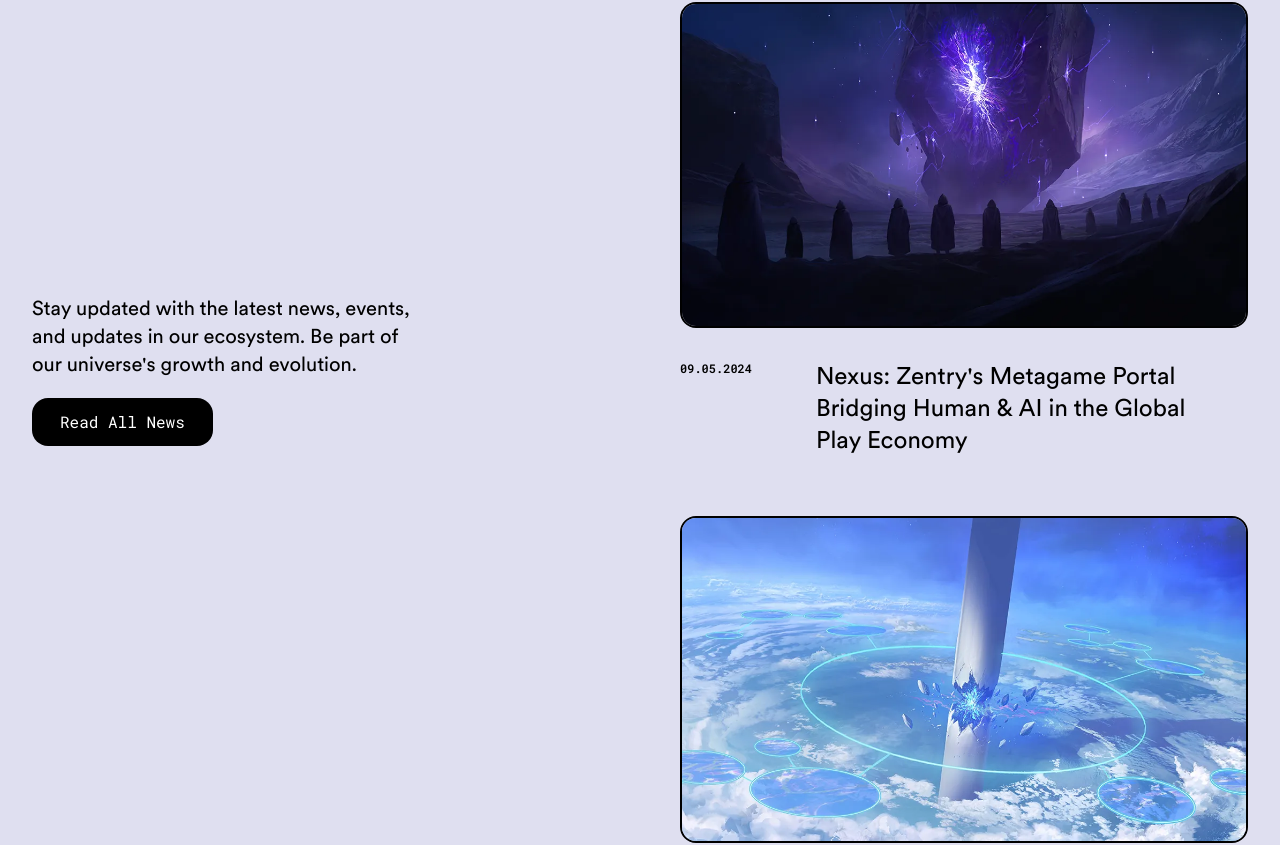
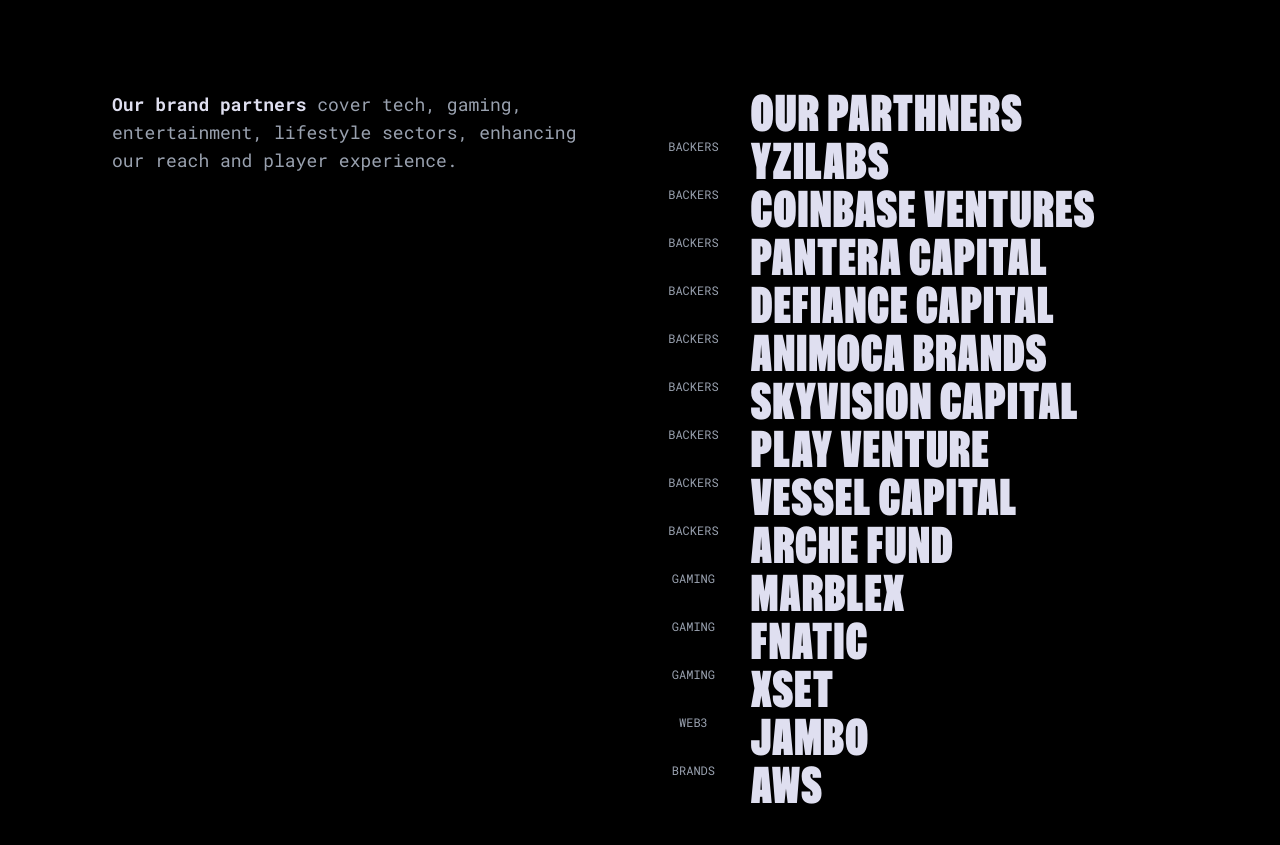
Before and after one commit to SpizhovyiMaxDev/zentry-awwwards, a React (Vite) app: page / in a window 1280 px wide. Shown: the part 5829-6674 px from the top of the page. Built offline with nearby package versions, Linux system fonts and the light colour scheme.

Commit message:
Partners - started developing

```diff
--- a/src/App.tsx
+++ b/src/App.tsx
@@ -2,6 +2,7 @@ import About from "./layouts/About";
 import Features from "./layouts/Features";
 import Hero from "./layouts/Hero";
 import Navbar from "./layouts/Navbar";
+import Partners from "./layouts/Partners";
 import Story from "./layouts/Story";
 import Updates from "./layouts/Updates";
 
@@ -13,6 +14,7 @@ function App() {
       <About />
       <Features />
       <Story />
+      <Partners />
       <Updates />
     </main>
   );
--- /dev/null
+++ b/src/data/partners.tsx
@@ -0,0 +1,164 @@
+import type { JSX } from "react";
+
+export type PartnerType = {
+  category: string;
+  name: string;
+  description?: JSX.Element;
+};
+
+export const PARTNERS_ITEMS: PartnerType[] = [
+  {
+    category: "Backers",
+    name: "YZiLabs",
+    description: (
+      <span>
+        <b className="text-blue-50">Our brand partners</b> cover tech, gaming,
+        entertainment, lifestyle sectors, enhancing our reach and player
+        experience.
+      </span>
+    ),
+  },
+  {
+    category: "Backers",
+    name: "Coinbase Ventures",
+    description: (
+      <span>
+        <b className="text-blue-50">Our brand partners</b> cover tech, gaming,
+        entertainment, lifestyle sectors, enhancing our reach and player
+        experience.
+      </span>
+    ),
+  },
+  {
+    category: "Backers",
+    name: "Pantera Capital",
+    description: (
+      <span>
+        <b className="text-blue-50">Our brand partners</b> cover tech, gaming,
+        entertainment, lifestyle sectors, enhancing our reach and player
+        experience.
+      </span>
+    ),
+  },
+  {
+    category: "Backers",
+    name: "DeFiance Capital",
+    description: (
+      <span>
+        <b className="text-blue-50">Our brand partners</b> cover tech, gaming,
+        entertainment, lifestyle sectors, enhancing our reach and player
+        experience.
+      </span>
+    ),
+  },
+  {
+    category: "Backers",
+    name: "Animoca Brands",
+    description: (
+      <span>
+        <b className="text-blue-50">Our brand partners</b> cover tech, gaming,
+        entertainment, lifestyle sectors, enhancing our reach and player
+        experience.
+      </span>
+    ),
+  },
+  {
+    category: "Backers",
+    name: "SkyVision Capital",
+    description: (
+      <span>
+        <b className="text-blue-50">Our brand partners</b> cover tech, gaming,
+        entertainment, lifestyle sectors, enhancing our reach and player
+        experience.
+      </span>
+    ),
+  },
+  {
+    category: "Backers",
+    name: "Play Venture",
+    description: (
+      <span>
+        <b className="text-blue-50">Our brand partners</b> cover tech, gaming,
+        entertainment, lifestyle sectors, enhancing our reach and player
+        experience.
+      </span>
+    ),
+  },
+  {
+    category: "Backers",
+    name: "Vessel Capital",
+    description: (
+      <span>
+        <b className="text-blue-50">Our brand partners</b> cover tech, gaming,
+        entertainment, lifestyle sectors, enhancing our reach and player
+        experience.
+      </span>
+    ),
+  },
+  {
+    category: "Backers",
+    name: "Arche Fund",
+    description: (
+      <span>
+        <b className="text-blue-50">Our brand partners</b> cover tech, gaming,
+        entertainment, lifestyle sectors, enhancing our reach and player
+        experience.
+      </span>
+    ),
+  },
+  {
+    category: "Gaming",
+    name: "Marblex",
+    description: (
+      <span>
+        <b className="text-blue-50">Our brand partners</b> cover tech, gaming,
+        entertainment, lifestyle sectors, enhancing our reach and player
+        experience.
+      </span>
+    ),
+  },
+  {
+    category: "Gaming",
+    name: "Fnatic",
+    description: (
+      <span>
+        <b className="text-blue-50">Our brand partners</b> cover tech, gaming,
+        entertainment, lifestyle sectors, enhancing our reach and player
+        experience.
+      </span>
+    ),
+  },
+  {
+    category: "Gaming",
+    name: "XSET",
+    description: (
+      <span>
+        <b className="text-blue-50">Our brand partners</b> cover tech, gaming,
+        entertainment, lifestyle sectors, enhancing our reach and player
+        experience.
+      </span>
+    ),
+  },
+  {
+    category: "Web3",
+    name: "Jambo",
+    description: (
+      <span>
+        <b className="text-blue-50">Our brand partners</b> cover tech, gaming,
+        entertainment, lifestyle sectors, enhancing our reach and player
+        experience.
+      </span>
+    ),
+  },
+  {
+    category: "Brands",
+    name: "AWS",
+    description: (
+      <span>
+        <b className="text-blue-50">Our brand partners</b> cover tech, gaming,
+        entertainment, lifestyle sectors, enhancing our reach and player
+        experience.
+      </span>
+    ),
+  },
+];
--- /dev/null
+++ b/src/layouts/Partners.tsx
@@ -0,0 +1,22 @@
+import { PARTNERS_ITEMS } from "../data/partners";
+import PartnerItem from "../ui/PartnerItem";
+
+function Partners() {
+  return (
+    <section className="bg-black py-36">
+      <div className="mx-auto grid max-w-[70rem] justify-center gap-16 px-8 sm:grid-cols-2 sm:gap-5">
+        <p className="xs:text-md max-w-[30rem] text-sm text-gray-400 lg:text-lg">
+          {PARTNERS_ITEMS[0]?.description}
+        </p>
+        <ul className="max-w-[28rem]">
+          <PartnerItem partner={{ name: "Our Parthners", category: "" }} />
+          {PARTNERS_ITEMS.map((partner) => (
+            <PartnerItem partner={partner} key={partner.name} />
+          ))}
+        </ul>
+      </div>
+    </section>
+  );
+}
+
+export default Partners;
--- /dev/null
+++ b/src/ui/PartnerItem.tsx
@@ -0,0 +1,20 @@
+import type { PartnerType } from "../data/partners";
+
+interface PartnerItemProps {
+  partner: PartnerType;
+}
+
+function PartnerItem({ partner }: PartnerItemProps) {
+  return (
+    <li className="grid grid-cols-[1fr_4fr] gap-3.5">
+      <span className="font-general text-center text-xs font-light text-gray-400 uppercase">
+        {partner.category}
+      </span>
+      <h3 className="font-zentry text-2xl tracking-wide text-blue-50 uppercase sm:text-3xl md:text-4xl lg:text-5xl">
+        {partner.name}
+      </h3>
+    </li>
+  );
+}
+
+export default PartnerItem;
```
